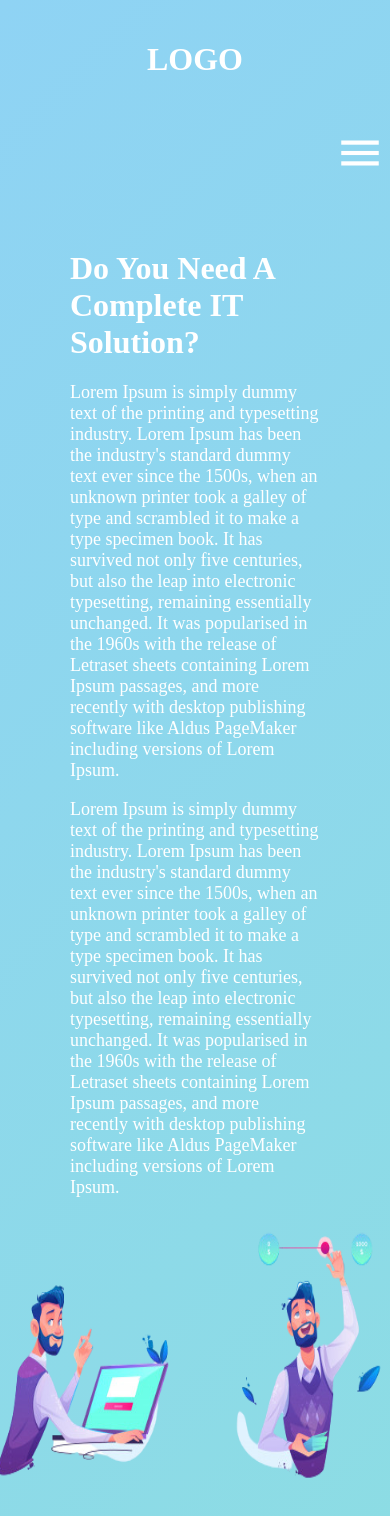
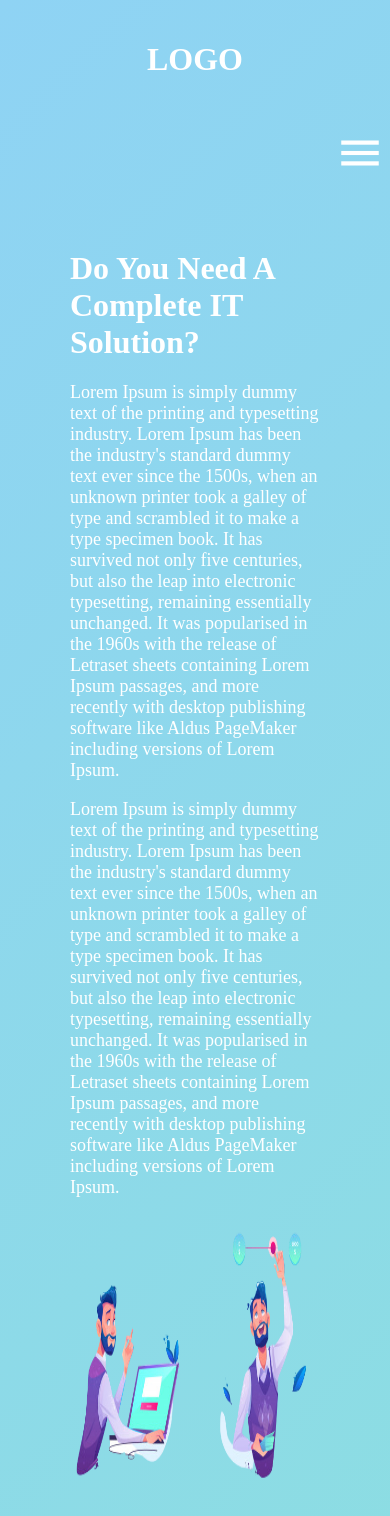
Before and after one commit to EhsanShakil/Website-With-Animation, a React (Create React App) app: page / in a window 390 px wide. Shown: the top 1516 px of the page. Built offline with nearby package versions, Linux system fonts and the light colour scheme.

Commit message:
updating

```diff
--- a/src/App.css
+++ b/src/App.css
@@ -8,19 +8,16 @@ body {
   width: 15px;
 }
 
-/* Track */
 ::-webkit-scrollbar-track {
   box-shadow: inset 0 0 5px #8fd3f4;
   border-radius: 10px;
 }
 
-/* Handle */
 ::-webkit-scrollbar-thumb {
   background: #84fab0;
   border-radius: 10px;
 }
 
-/* Handle on hover */
 ::-webkit-scrollbar-thumb:hover {
   background: #8fd3f4;
 }
@@ -273,3 +270,14 @@ body {
     display: flex;
   }
 }
+@media (max-width: 400px) {
+  .homeimage {
+    width: 300px;
+  }
+  .aboutus-image {
+    width: 300px;
+  }
+  .contactimage {
+    width: 300px;
+  }
+}
--- a/src/Components/Screens/Contact.js
+++ b/src/Components/Screens/Contact.js
@@ -67,7 +67,7 @@ function Contact() {
               onClick={(e) => e.preventDefault()}
               className="button"
               data-aos="fade-left"
-              data-aos-delay="1000"
+              data-aos-delay="900"
               data-aos-once="false"
               data-aos-easing="ease-in-out"
             >
--- a/src/Components/Screens/Home.js
+++ b/src/Components/Screens/Home.js
@@ -1,5 +1,6 @@
 import React from "react";
 import "../../App.css";
+
 import AOS from "aos";
 AOS.init();
 
```
